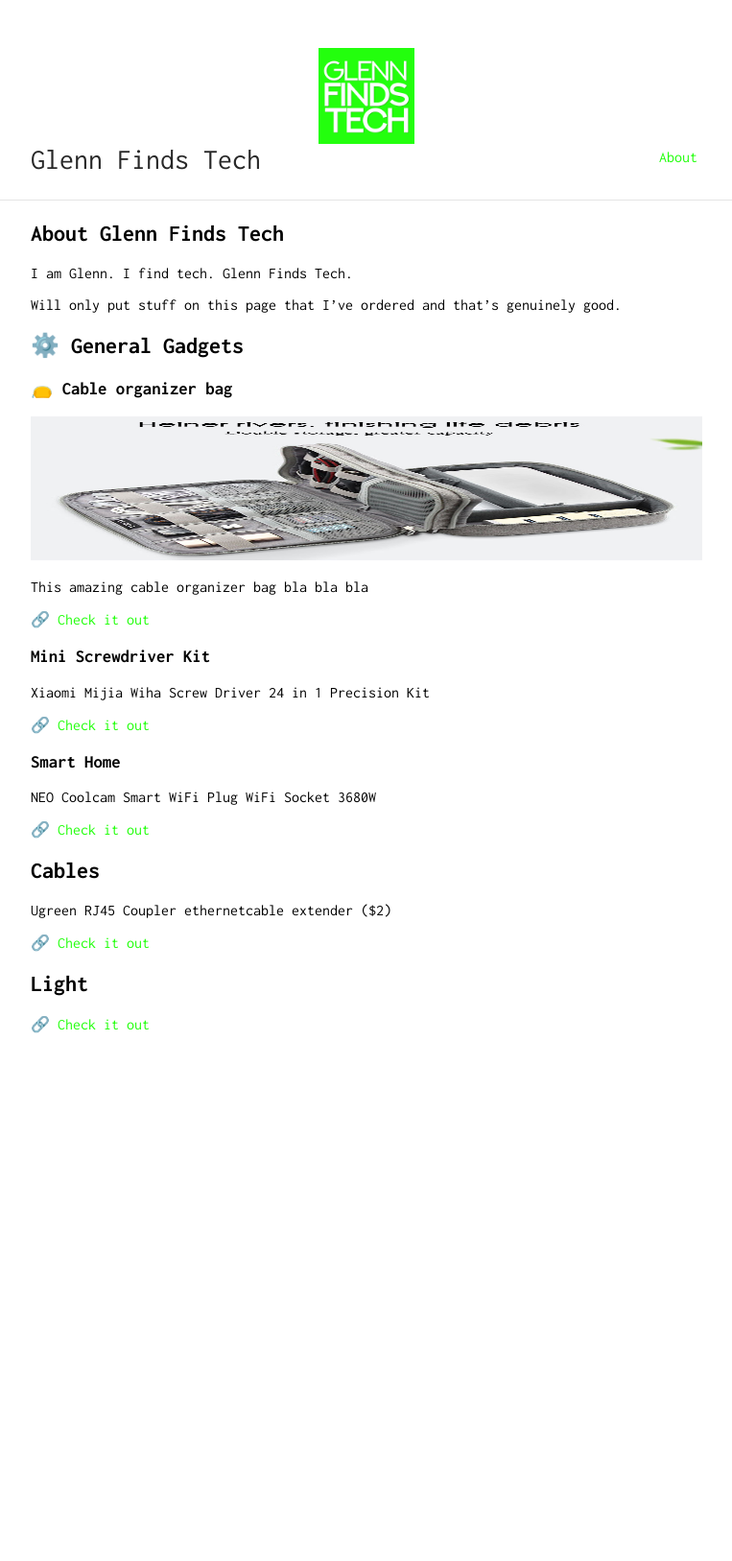
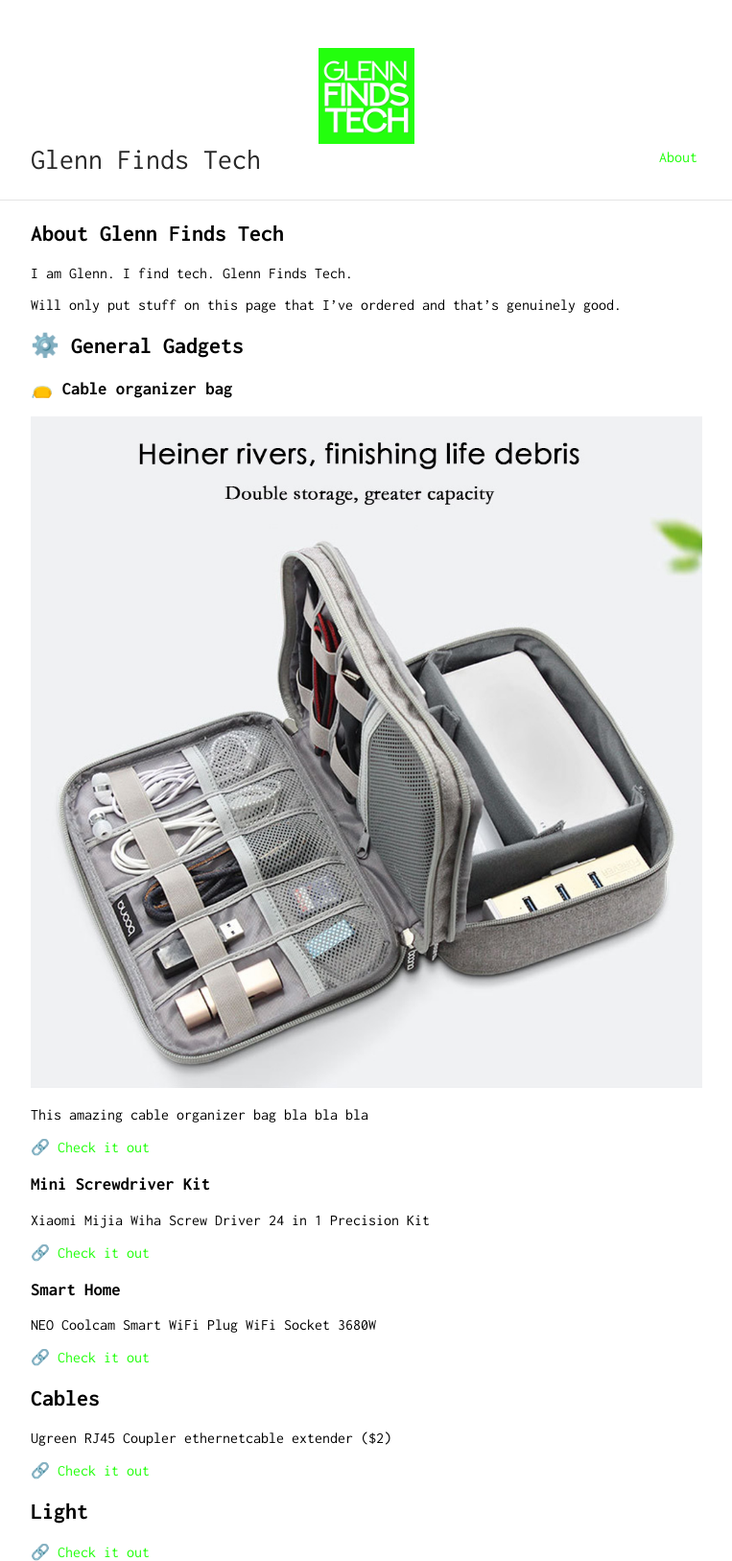
Before and after one commit to AtomicGlenn/GlennFindsTech, a Jekyll site: the page built from index.md, in a window 1280 px wide. Shown: the whole page at 96% size, without its empty margins (258-1021 px from the left). Built offline with Jekyll 4.4.1, drawn with Linux system fonts in a browser that asks for light colours; our own code applies the rules of GitHub Pages for plain Markdown files; before the commit the page ends 1077 px from its top, so only the background shows below that.

Commit message:
Update index.md

```diff
--- a/index.md
+++ b/index.md
@@ -12,7 +12,7 @@
 
 ### 👝 Cable organizer bag
 
-<img src="images/cable_organizer.jpg" alt="Cable Organizer" height=150px>
+<img src="images/cable_organizer.jpg" alt="Cable Organizer">
 
 This amazing cable organizer bag bla bla bla
 
```
